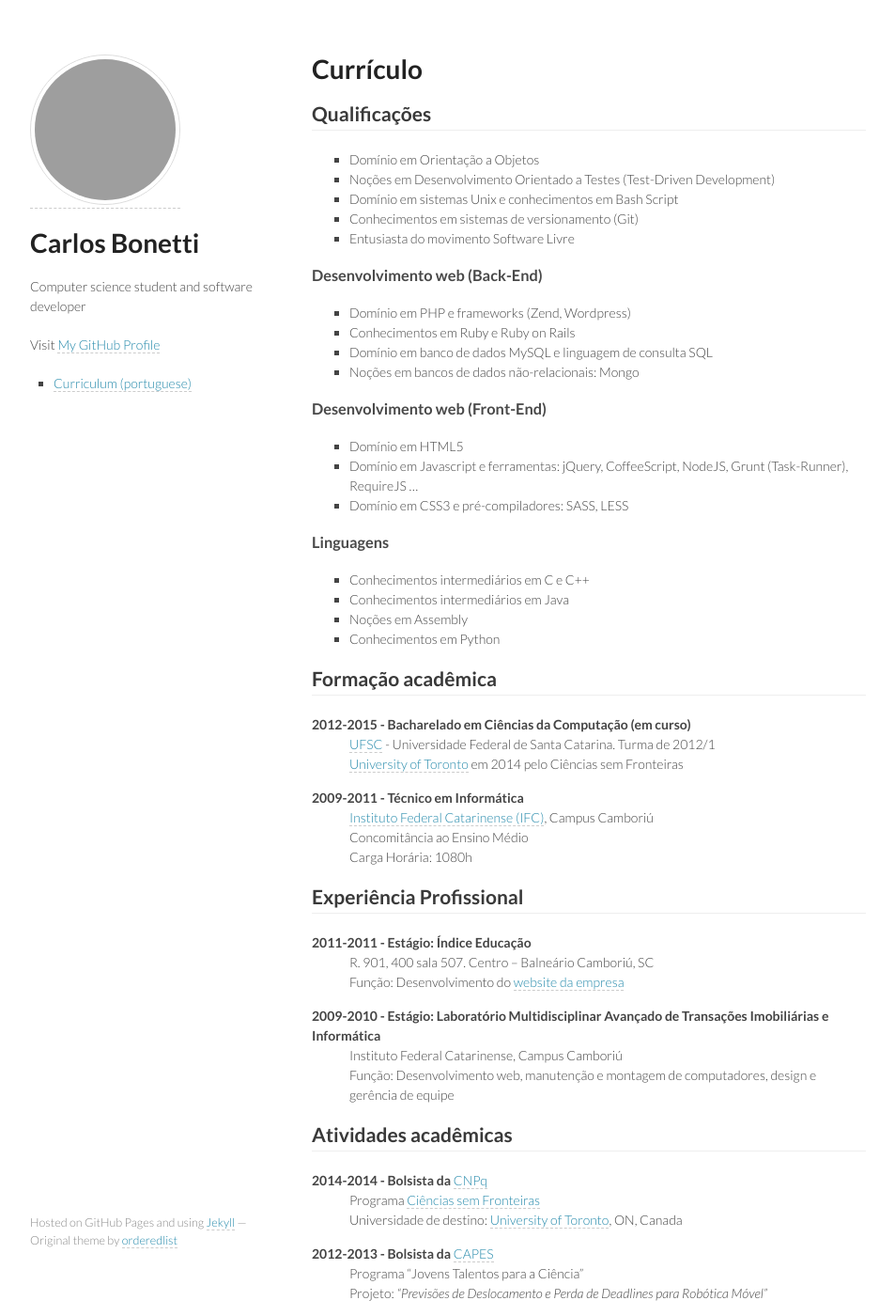
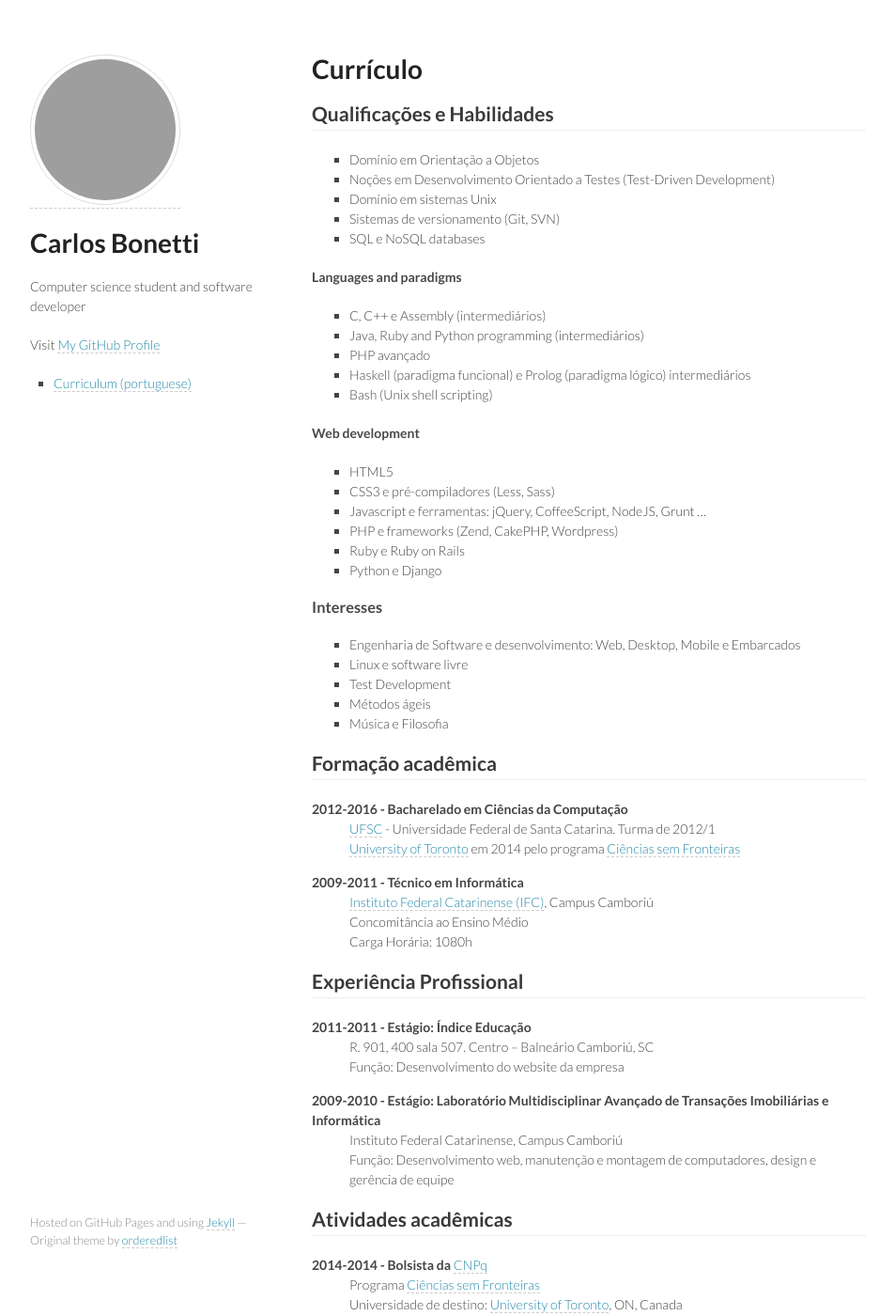
Before and after one commit to CarlosBonetti/carlosbonetti.github.io, a Jekyll site: the page built from curriculum_pt.md, in a window 1280 px wide and 1400 px high. Shown: the whole window at 94% size, without its empty margins (163-1116 px from the left). Built offline with Jekyll 4.4.1, drawn with Linux system fonts in a browser that asks for light colours; grey boxes are pictures that could not be loaded.

Commit message:
Curriculum updated

```diff
--- a/curriculum_pt.md
+++ b/curriculum_pt.md
@@ -5,39 +5,44 @@ title: Currículo | Carlos Bonetti
 
 # Currículo
 
-## Qualificações
+## Qualificações e Habilidades
 
 * Domínio em Orientação a Objetos
 * Noções em Desenvolvimento Orientado a Testes (Test-Driven Development)
-* Domínio em sistemas Unix e conhecimentos em Bash Script
-* Conhecimentos em sistemas de versionamento (Git)
-* Entusiasta do movimento Software Livre
+* Domínio em sistemas Unix
+* Sistemas de versionamento (Git, SVN)
+* SQL e NoSQL databases
 
-### Desenvolvimento web (Back-End)
+#### Languages and paradigms
 
-* Domínio em PHP e frameworks (Zend, Wordpress)
-* Conhecimentos em Ruby e Ruby on Rails
-* Domínio em banco de dados MySQL e linguagem de consulta SQL
-* Noções em bancos de dados não-relacionais: Mongo
+* C, C++ e Assembly (intermediários)
+* Java, Ruby and Python programming (intermediários)
+* PHP avançado
+* Haskell (paradigma funcional) e Prolog (paradigma lógico) intermediários
+* Bash (Unix shell scripting)
 
-### Desenvolvimento web (Front-End)
+#### Web development
 
-* Domínio em HTML5
-* Domínio em Javascript e ferramentas: jQuery, CoffeeScript, NodeJS, Grunt (Task-Runner), RequireJS ...
-* Domínio em CSS3 e pré-compiladores: SASS, LESS
+* HTML5
+* CSS3 e pré-compiladores (Less, Sass)
+* Javascript e ferramentas: jQuery, CoffeeScript, NodeJS, Grunt ...
+* PHP e frameworks (Zend, CakePHP, Wordpress)
+* Ruby e Ruby on Rails
+* Python e Django
 
-### Linguagens
+### Interesses
 
-* Conhecimentos intermediários em C e C++
-* Conhecimentos intermediários em Java
-* Noções em Assembly
-* Conhecimentos em Python
+* Engenharia de Software e desenvolvimento: Web, Desktop, Mobile e Embarcados
+* Linux e software livre
+* Test Development
+* Métodos ágeis
+* Música e Filosofia
 
 ## Formação acadêmica
 
-2012-2015 - Bacharelado em Ciências da Computação (em curso)
+2012-2016 - Bacharelado em Ciências da Computação
 : [UFSC](http://ufsc.br) - Universidade Federal de Santa Catarina. Turma de 2012/1
-: [University of Toronto](http://www.utoronto.ca/) em 2014 pelo Ciências sem Fronteiras
+: [University of Toronto](http://www.utoronto.ca/) em 2014 pelo programa [Ciências sem Fronteiras](http://www.cienciasemfronteiras.gov.br/)
 
 2009-2011 - Técnico em Informática
 : [Instituto Federal Catarinense (IFC)](http://www.ifc.edu.br/site/), Campus Camboriú
@@ -48,7 +53,7 @@ title: Currículo | Carlos Bonetti
 
 2011-2011 - Estágio: Índice Educação
 : R. 901, 400 sala 507. Centro – Balneário Camboriú, SC
-: Função: Desenvolvimento do [website da empresa](http://indiceeducacao.com.br)
+: Função: Desenvolvimento do website da empresa
 
 2009-2010 - Estágio: Laboratório Multidisciplinar Avançado de Transações Imobiliárias e Informática
 : Instituto Federal Catarinense, Campus Camboriú
```
